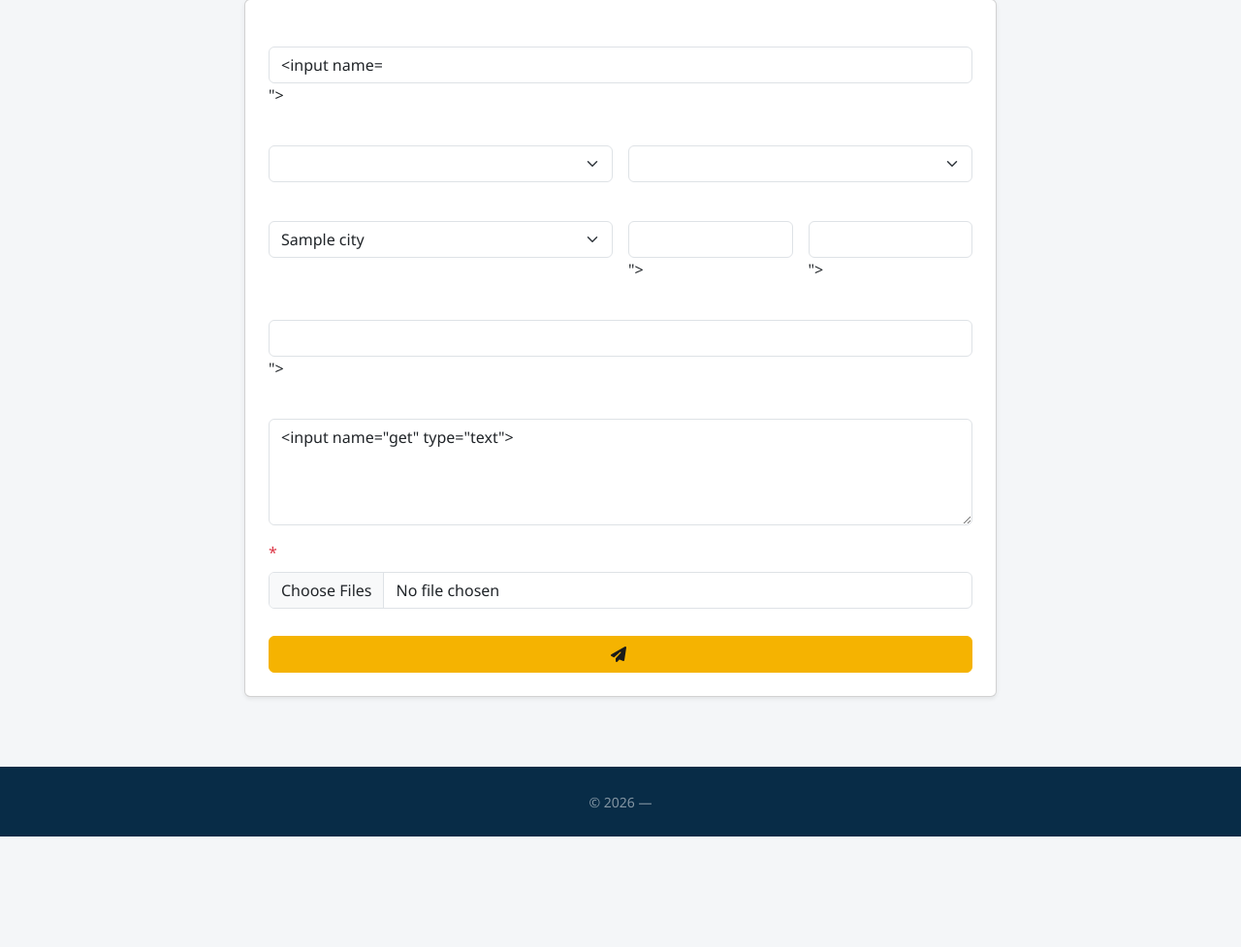
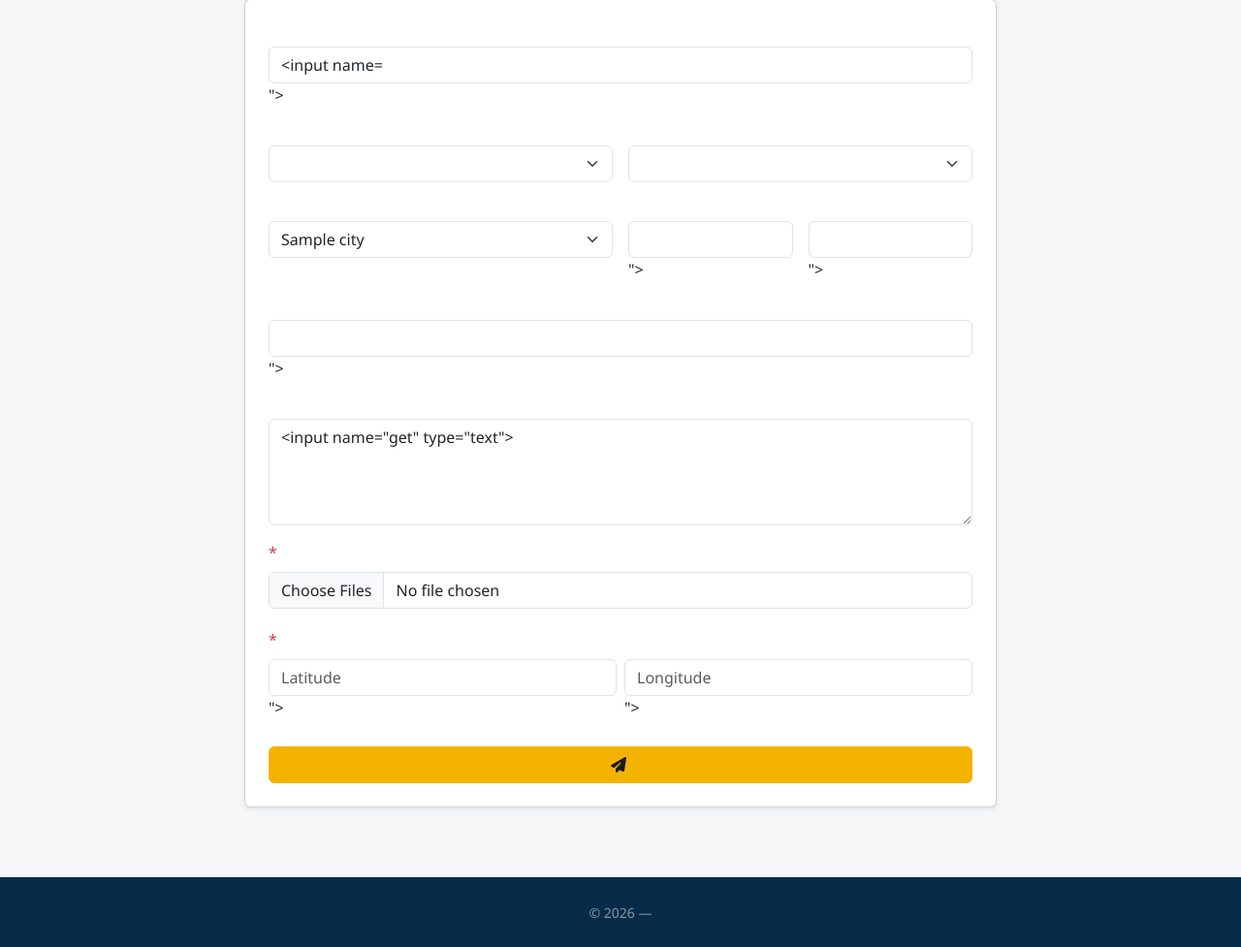
Before and after one commit to sjamoussi2-dotcom/immo-tunisie, a Python web app: template templates/create_listing.html in a window 1280 px wide. Shown: the part 192-1169 px from the top of the page at 97% size. Before the commit the page ends 1055 px from the top, so only its background shows below. Run offline with Jinja, Linux system fonts and the light colour scheme; the template is opened without the code that fills it: most values are stand-ins (such as "Sample title", 1, 10 or a date in 2020); form fields are guessed from the names that the template uses; lists and menus that the app fills with data are empty.

Commit message:
Update create_listing.html

```diff
--- a/templates/create_listing.html
+++ b/templates/create_listing.html
@@ -66,6 +66,22 @@
       <div class="form-text text-danger">{{ t('form_photos_help') }}</div>
     </div>
 
+    <div class="mb-3">
+      <label class="form-label">{{ t('form_location') }} <span class="text-danger">*</span></label>
+      <div class="row g-2">
+        <div class="col-md-6">
+          <input type="number" step="any" name="lat" class="form-control" placeholder="Latitude" required value="{{ form.get('lat','') }}">
+        </div>
+        <div class="col-md-6">
+          <input type="number" step="any" name="lng" class="form-control" placeholder="Longitude" required value="{{ form.get('lng','') }}">
+        </div>
+      </div>
+      <div class="form-text">
+        {{ t('form_location_help') }}
+        <a href="https://www.google.com/maps" target="_blank" rel="noopener">{{ t('open_google_maps') }}</a>
+      </div>
+    </div>
+
     <button type="submit" class="btn btn-warning fw-semibold mt-2">
       <i class="fa-solid fa-paper-plane me-1"></i>{{ t('submit_listing') }}
     </button>
```
